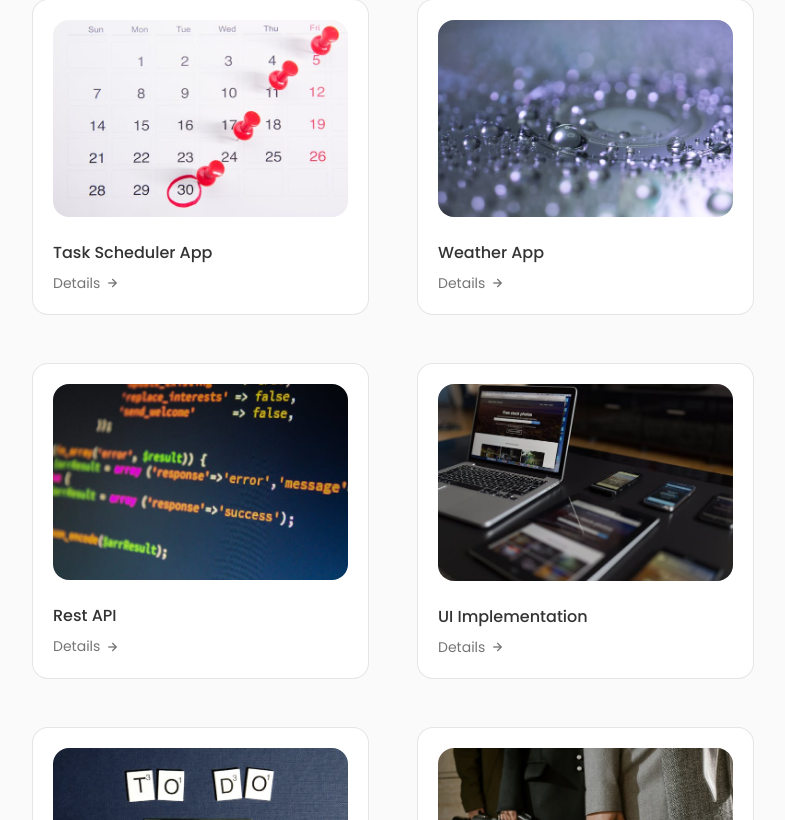
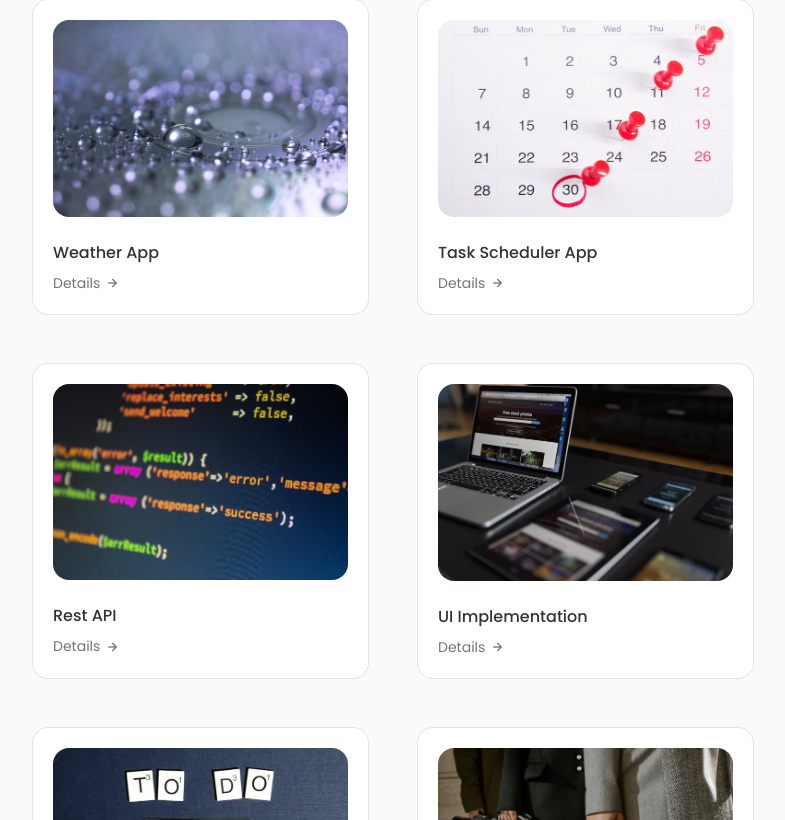
Before and after one commit to KhalidHayKay/Portfolio, a React (Create React App) app: page / in a window 1280 px wide. Shown: the part 2708-3528 px from the top of the page, without its empty margins (247-1032 px from the left). Built offline with nearby package versions, Linux system fonts and the light colour scheme; no server answers.

Commit message:
added 'weather4cast' live link

```diff
--- a/src/componenets/works/Data.js
+++ b/src/componenets/works/Data.js
@@ -8,22 +8,22 @@ import RestApi from '../../assets/work_rest_api.jpg';
 export const Data = [
 	{
 		id: 1,
+		image: WeatherApp,
+		title: 'Weather App',
+		description:
+			'The React Weather App (Weather4Cast) delivers real-time weather updates in a clean, easy-to-use interface. Users can search by city to view current conditions, hourly forecasts, and details like temperature, humidity, and wind speed. With features like a UV index and weather data for major cities, the app keeps users informed about the weather at a glance.',
+		stacks: 'React Tailwind',
+		github: 'https://github.com/KhalidHayKay/Weather4Cast',
+		website: 'https://myweather4cast.netlify.app/',
+	},
+	{
+		id: 2,
 		image: TaskSchedularApp,
 		title: 'Task Scheduler App',
 		description:
 			"The Task Scheduler App (Taskify) is a simple yet effective tool I designed to help individuals manage and organized their tasks. With it's easy-to-use interface, users can create, manage, categorize and prioritize daily to-dos and long-term projects. The app includes automated email notifications that alert users when a task is approaching its due date or becomes overdue.",
 		stacks: 'PHP TypeScript Tailwind Symfony',
 		github: 'https://github.com/KhalidHayKay/Taskify',
-		website: null,
-	},
-	{
-		id: 2,
-		image: WeatherApp,
-		title: 'Weather App',
-		description:
-			'The React Weather App (Weather4Cast) delivers real-time weather updates in a clean, easy-to-use interface. Users can search by city to view current conditions, hourly forecasts, and details like temperature, humidity, and wind speed. With features like a UV index and weather data for major cities, the app keeps users informed about the weather at a glance.',
-		stacks: 'React Tailwind',
-		github: 'https://github.com/KhalidHayKay/Weather4Cast',
 		website: null,
 	},
 	{
```
